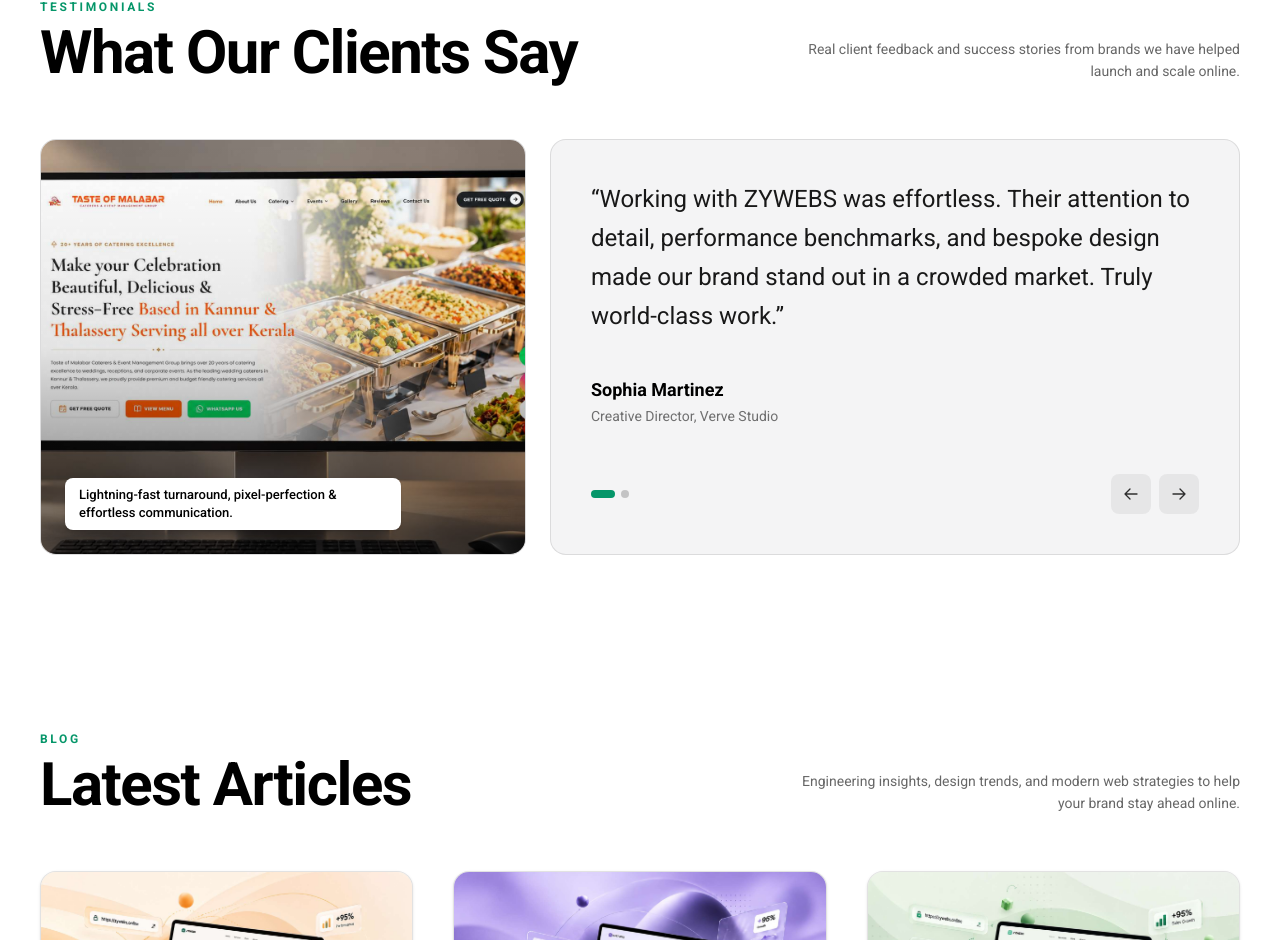
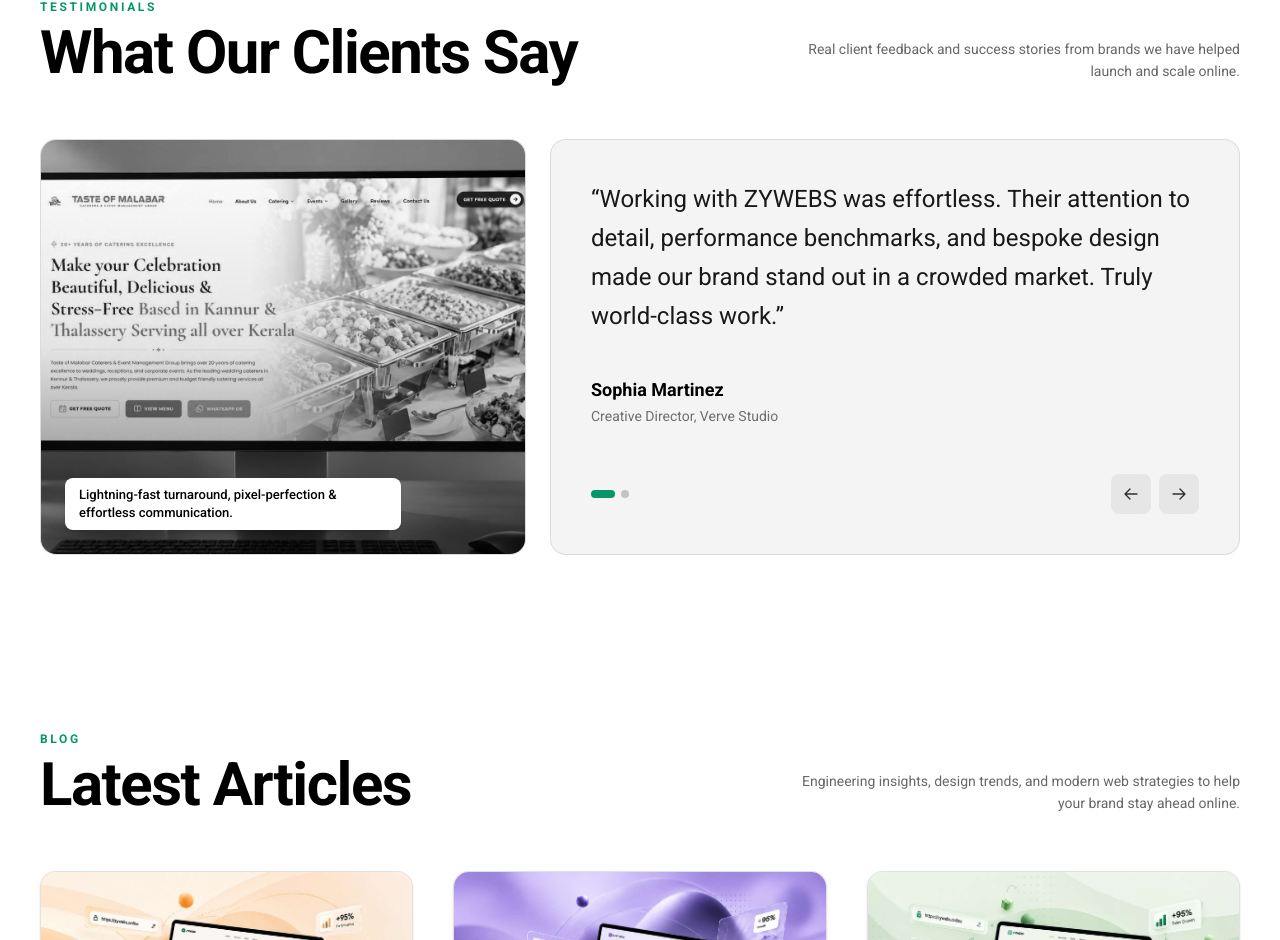
Before and after one commit to jeevanthomas7/zywebs, a Next.js app: page / in a window 1280 px wide. Shown: the part 7937-8877 px from the top of the page. Built offline with nearby package versions, Linux system fonts and the light colour scheme.

Commit message:
design updation

```diff
--- a/app/components/testimonials.tsx
+++ b/app/components/testimonials.tsx
@@ -3,8 +3,6 @@
 import React, { useState } from "react";
 
 const testimonials = [
-
-
   {
     name: "Sophia Martinez",
     role: "Creative Director, Verve Studio",
@@ -13,8 +11,7 @@
       "Working with ZYWEBS was effortless. Their attention to detail, performance benchmarks, and bespoke design made our brand stand out in a crowded market. Truly world-class work.",
     image: "/img/food.png",
   },
-
-   {
+  {
     name: "Alex Vance",
     role: "Founder & CEO, Apex Fintech",
     tagline: "Bespoke digital architecture, seamless UX & doubled conversions.",
@@ -57,7 +54,6 @@
       className="w-full pt-12 sm:pt-16 lg:pt-36 pb-4 sm:pb-16 lg:pb-22 bg-white text-black"
     >
       <div className="container mx-auto px-3 sm:px-6 lg:px-10">
-        {/* Section Header: Left has Title, Right has Subtitle paragraph */}
         <div className="mb-8 lg:mb-14 flex flex-col justify-between gap-4 md:flex-row md:items-end text-center sm:text-left">
           <div className="text-center sm:text-left">
             <p className="text-xs font-semibold uppercase tracking-[0.22em] text-[#059669]">
@@ -72,24 +68,20 @@
           </p>
         </div>
 
-        {/* 2-Box Testimonial Layout: Left Website/Client Image, Right Quote Data */}
         <div
           onTouchStart={handleTouchStart}
           onTouchEnd={handleTouchEnd}
           className="grid grid-cols-1 lg:grid-cols-12 gap-5 sm:gap-6 items-stretch"
         >
-          {/* Left Box: Website / Client Image with Bottom Highlight Overlay */}
           <div className="lg:col-span-5 relative overflow-hidden rounded-xl sm:rounded-2xl bg-[#f4f4f5] min-h-[260px] sm:min-h-[290px] lg:min-h-[320px] flex items-end border border-black/10">
             <img
               key={`img-${currentIndex}`}
               src={current.image}
               alt={current.name}
-              className="absolute inset-0 h-full w-full object-cover transition-all duration-500 ease-out animate-in fade-in"
+              className="absolute inset-0 h-full w-full object-cover grayscale transition-all duration-500 ease-out animate-in fade-in"
             />
-            {/* Dark gradient vignette at bottom for text contrast */}
             <div className="absolute inset-0 bg-gradient-to-t from-black/60 via-black/10 to-transparent pointer-events-none" />
 
-            {/* Bottom Overlay Badge */}
             <div className="relative z-10 p-4 sm:p-6 max-w-sm">
               <span className="inline-block bg-white text-black text-xs sm:text-[13px] font-medium px-3.5 py-2 rounded-lg shadow-sm leading-snug">
                 {current.tagline}
@@ -97,9 +89,7 @@
             </div>
           </div>
 
-          {/* Right Box: Testimonial Quote, Author & Bottom-Right Navigation Arrows */}
           <div className="lg:col-span-7 rounded-xl sm:rounded-2xl bg-[#f4f4f5] border border-black/10 p-6 sm:p-8 lg:p-10 flex flex-col justify-between min-h-[260px] sm:min-h-[290px] lg:min-h-[320px]">
-            {/* Top Quote & Author */}
             <div key={`content-${currentIndex}`} className="animate-in fade-in duration-300">
               <blockquote className="text-lg sm:text-xl lg:text-2xl font-normal leading-relaxed text-black/90">
                 &ldquo;{current.quote}&rdquo;
@@ -115,9 +105,7 @@
               </div>
             </div>
 
-            {/* Bottom Row: Slide Indicators and Navigation Arrows */}
             <div className="mt-8 flex items-center justify-between pt-4">
-              {/* Slide Counter / Dots */}
               <div className="flex items-center gap-1.5">
                 {testimonials.map((_, idx) => (
                   <button
@@ -134,7 +122,6 @@
                 ))}
               </div>
 
-              {/* Navigation Arrows in bottom-right */}
               <div className="flex items-center gap-2">
                 <button
                   type="button"
@@ -185,3 +172,5 @@
     </section>
   );
 }
+
+export default Testimonials;
```
